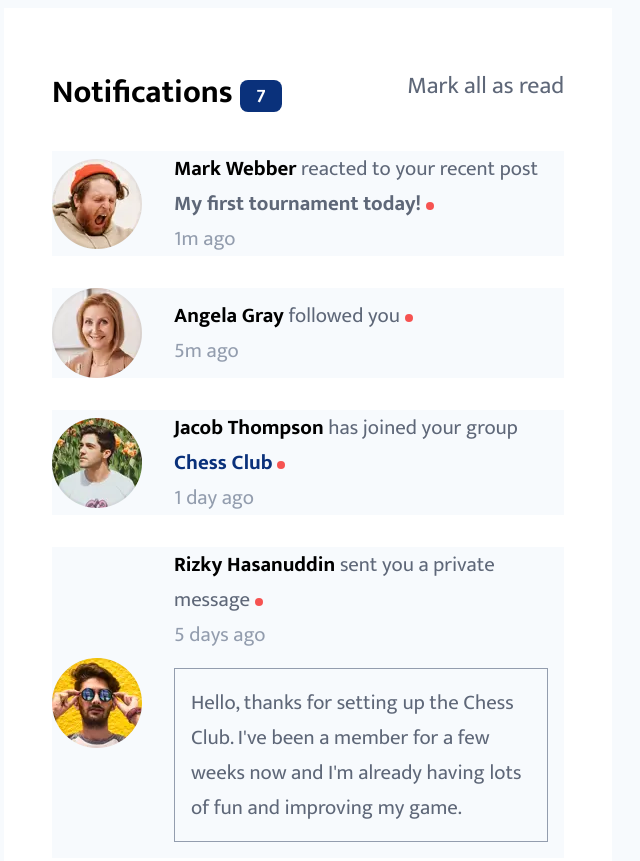
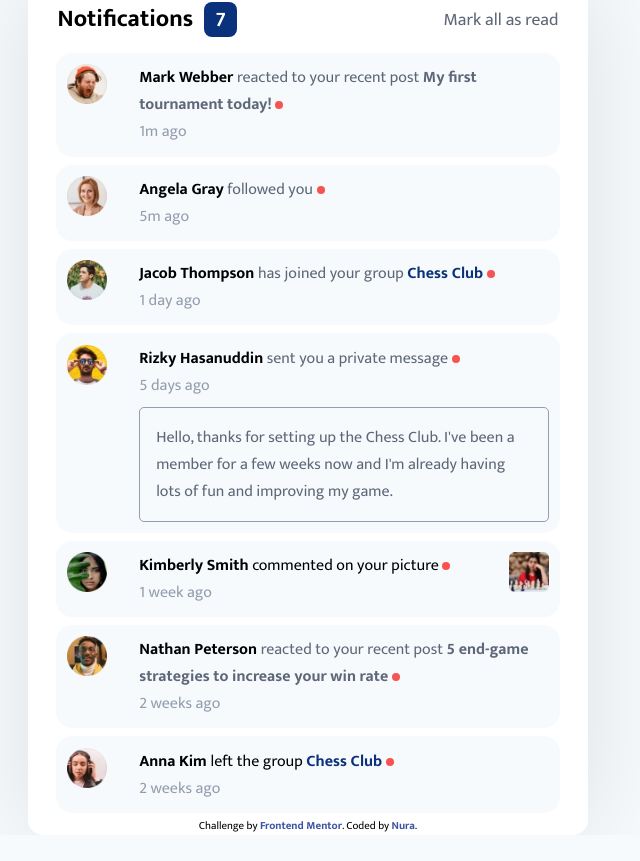
Before and after one commit to nurajalali/notifications-page-main, a plain HTML site: page index.html in a window 1280 px wide. Shown: the top 861 px of the page, without its empty margins (332-972 px from the left). After the commit the page ends 835 px from the top, so only its background shows below. Drawn offline with Linux system fonts and the light colour scheme; a web font is replaced by a local one.

Commit message:
changed the size of page

```diff
--- a/index.html
+++ b/index.html
@@ -27,6 +27,7 @@
     </style>
   </head>
   <body>
+    <sectio>
       <div class="wrapper">
         <nav class="navBar">
           <ul class="navBar__item">
@@ -41,7 +42,7 @@
         <main>
           <div class="contentWrapper">
             <div class="notif notif__item unread">
-            <img src="./assets/images/avatar-mark-webber.webp" alt="" />
+              <img  src="./assets/images/avatar-mark-webber.webp" alt="" />
               <div class="notif__content">
                 <span class="title">
                   <span class="notif__name">Mark Webber</span>
@@ -79,7 +80,7 @@
                 <span class="notif__minutes">1 day ago</span>
               </div>
             </div>
-          <div class="notif notif__item unread">
+            <div class="notif notif__item unread ">
               <img src="./assets/images/avatar-rizky-hasanuddin.webp" alt="" />
               <div class="notif__content">
                 <span class="title">
@@ -144,5 +145,6 @@
           >. Coded by <a href="#">Nura</a>.
         </div>
       </div>
+    </sectio>
   </body>
 </html>
--- a/styles.css
+++ b/styles.css
@@ -19,17 +19,25 @@ body {
   background-color: hsl(210, 60%, 98%);
   display: flex;
   justify-content: center;
+  align-items: center;
+  height: 100vh;
+}
+
+img {
+  width: 40px;
 }
 
 .wrapper {
   background-color: var(--White);
   width: 40vw;
-  padding: 3rem;
+  padding: 0.5rem 1.5rem;
   padding-bottom: 0;
+  border-radius: 15px;
+  box-shadow: 1px 1px 100px 1px rgba(0, 0, 0, 0.103);
 }
 
 .navBar {
-  width: 40vw;
+  /* width: 40vw; */
   margin: 0 auto;
 }
 
@@ -37,31 +45,35 @@ body {
   display: flex;
   flex-direction: row;
   justify-content: space-between;
-  padding: 0;
+  align-items: center;
+  padding: 0 0.35rem;
   list-style-type: none;
 }
 
 .navBar__first__element {
-  font-size: 2rem;
+  display: flex;
+  align-items: center;
+  gap: 0.7rem;
+  font-size: 1.5rem;
   font-weight: 800;
 }
 
 .info__counter {
-  padding: 0 1rem;
-  font-size: 1.2rem;
+  padding: 0 0.7rem;
+  font-size: 1.3rem;
   border-radius: 0.5rem;
   background-color: var(--Blue);
   color: var(--White);
 }
 
 .navBar__second__element {
-  font-size: 1.5rem;
+  font-size: 1.1rem;
   color: hsl(219, 12%, 42%);
 }
 
 .contentWrapper {
-  width: 40vw;
-  margin: 0 auto;
+  /* width: 40vw; */
+  /* margin: 0 auto; */
 }
 
 a {
@@ -73,10 +85,13 @@ a {
 .notif__item {
   display: flex;
   flex-direction: row;
-  align-items: center;
+  align-items: flex-start;
   gap: 2rem;
-  margin: 2rem 0;
-  font-size: 1.3rem;
+  /* margin: 2rem 0; */
+  padding: 0.7rem;
+  border: 0.3rem solid var(--White);
+  border-radius: 20px;
+  font-size: 1rem;
 }
 
 .notif__content {
@@ -104,9 +119,11 @@ a {
 
 .notif__bold__content {
   color: var(--Dark-grayish-blue);
-  border: 1px solid var(--Grayish-blue);
+  border: 0.5px solid var(--Grayish-blue);
   padding: 1rem;
-  margin: 1rem 1rem 1rem 0;
+  margin: 0.5rem 0 0 0;
+  border-radius: 5px;
+  /* margin: 1rem 1rem 1rem 0; */
 }
 
 .unread {
```
Lines whose indentation alone changed are shown as unchanged.
